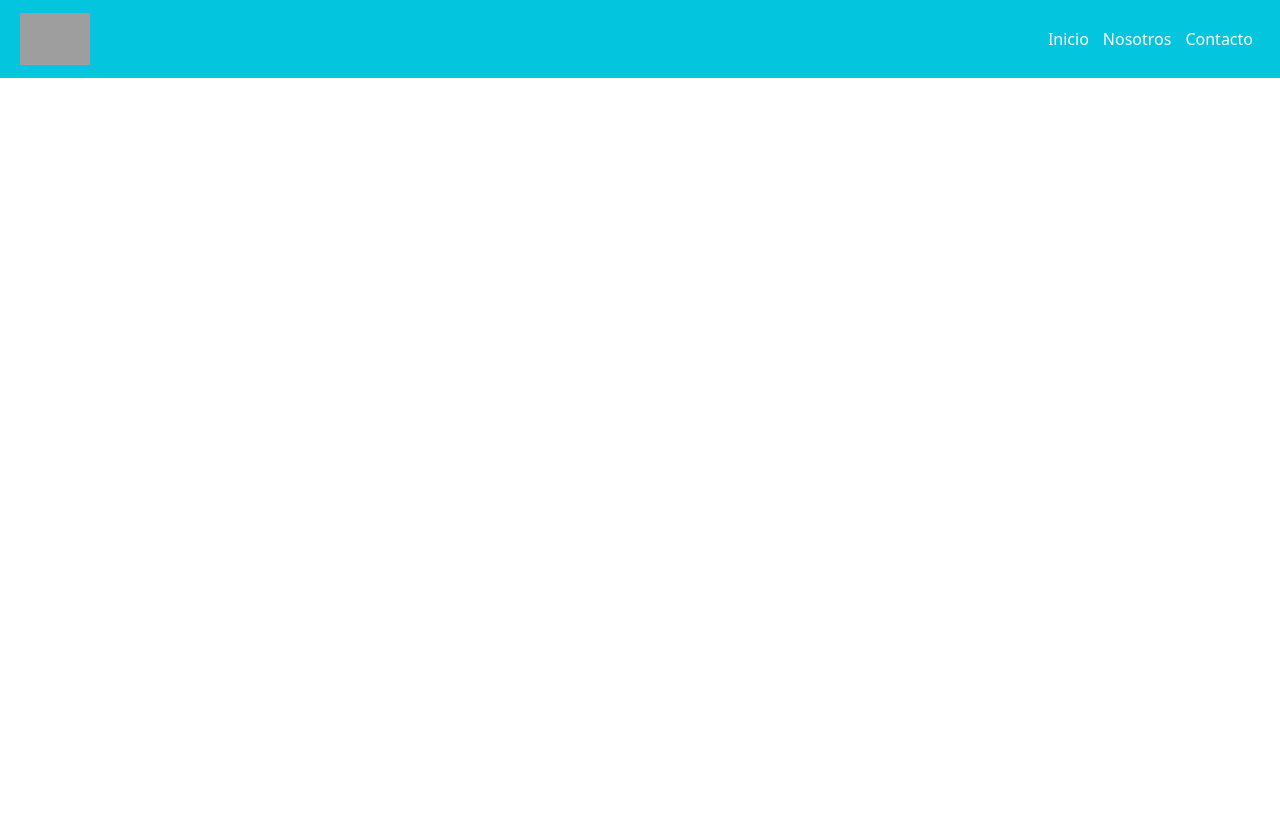
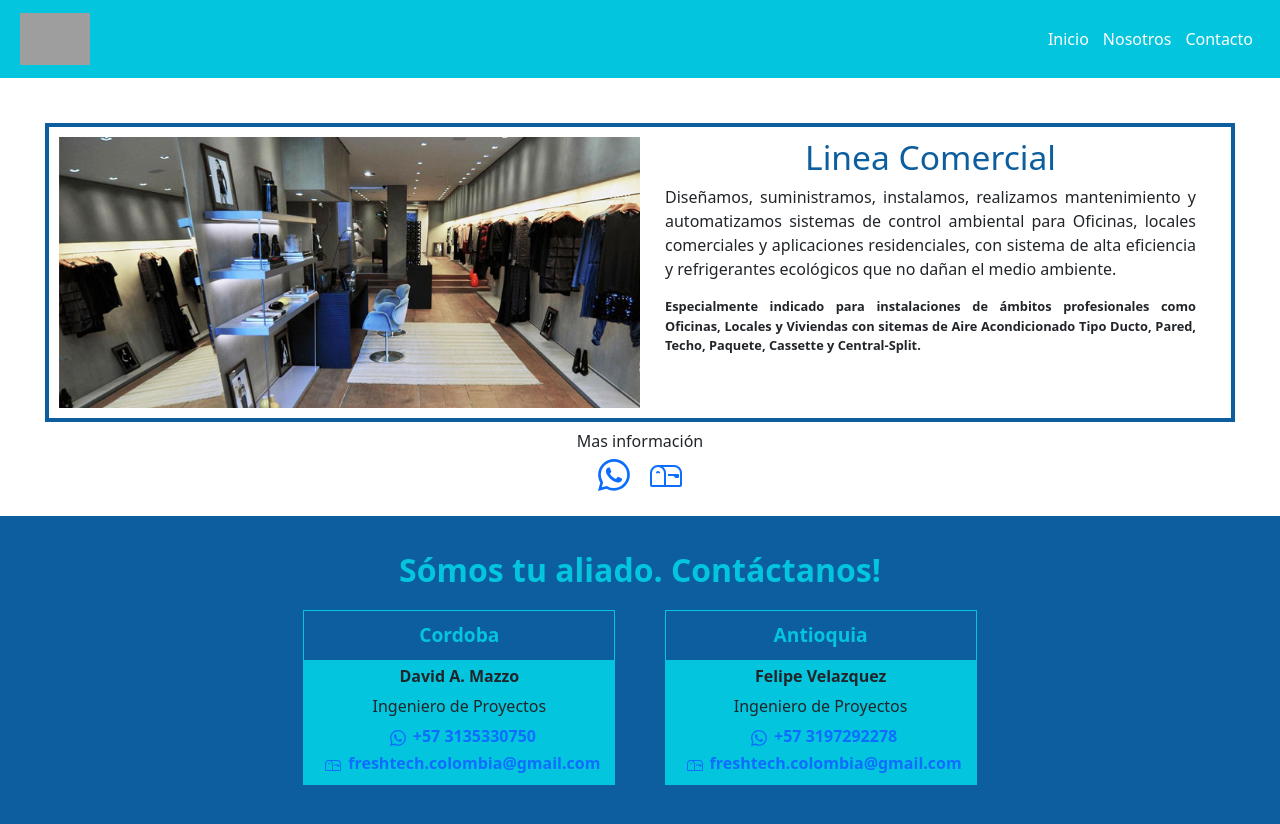
Before and after one commit to petudeveloper/freshtech-web-page, a React (Create React App) app: page /linea/comercial in a window 1280 px wide. Before the commit the page ends 800 px from the top, so only its background shows below. Built offline with nearby package versions, Linux system fonts and the light colour scheme; grey boxes are pictures that could not be loaded.

Commit message:
Add dynamic routing for each linea.

```diff
--- a/src/App.js
+++ b/src/App.js
@@ -5,6 +5,8 @@ import NavBar from './components/NavBar/NavBar';
 import Home from './pages/Home';
 import AboutUs from './pages/AboutUs';
 import QuotationForm from './pages/QuotationForm';
+import Lineas from './pages/Lineas';
+import Footer from './components/Footer/Footer';
 
 function App() {
   return (
@@ -15,7 +17,9 @@ function App() {
           <Route exact path="/" component={Home} />
           <Route path="/about-us" component={AboutUs} />
           <Route path="/cotizar" component={QuotationForm} />
+          <Route path="/linea/:linea" component={Lineas} />
         </Switch>
+        <Footer />
       </div>
     </Router>
   );
--- /dev/null
+++ b/src/components/Linea/Linea.js
@@ -0,0 +1,53 @@
+import PropTypes from 'prop-types';
+import { useEffect } from 'react/';
+import { BsWhatsapp, BsMailbox } from 'react-icons/bs';
+import styles from './Linea.module.css';
+
+const Linea = ({
+  name, imageUrl, info, adicional,
+}) => {
+  useEffect(() => {
+    window.scrollTo(0, 0);
+  }, []);
+  return (
+    <div>
+
+      <div className={styles.container}>
+        <div className={styles.imageContainer}>
+          <img src={imageUrl} alt={`linea${name}`} className={styles.image} />
+        </div>
+        <div className={styles.infoContainer}>
+          <h2 className={styles.title}>
+            Linea
+            {' '}
+            {name}
+          </h2>
+          <p className={styles.info}>
+            {info}
+          </p>
+          <p className={styles.adicional}>
+            {adicional}
+          </p>
+        </div>
+      </div>
+      <div className={styles.masInformacionContainer}>
+        <h6>Mas información</h6>
+        <a href="https://api.whatsapp.com/send?phone=573197292278">
+          <BsWhatsapp className={styles.icon} />
+        </a>
+        <a href="mailto:freshtech.colombia@gmail.com">
+          <BsMailbox className={styles.icon} />
+        </a>
+      </div>
+    </div>
+  );
+};
+
+Linea.propTypes = {
+  name: PropTypes.string.isRequired,
+  imageUrl: PropTypes.string.isRequired,
+  info: PropTypes.string.isRequired,
+  adicional: PropTypes.string.isRequired,
+};
+
+export default Linea;
--- /dev/null
+++ b/src/components/Linea/Linea.module.css
@@ -0,0 +1,57 @@
+.container {
+  display: grid;
+  grid-template-columns: 1fr 1fr;
+  margin: 45px 45px 0 45px;
+  padding: 10px;
+  border: solid 4px #0c5e9f;
+  height: 100%;
+}
+
+.imageContainer {
+  width: 100%;
+  background-color: aqua;
+}
+
+.infoContainer {
+  text-align: center;
+}
+
+.info {
+  padding: 0 25px;
+  text-align: justify;
+}
+
+.adicional {
+  font-weight: bold;
+  font-size: 0.8rem;
+  text-align: justify;
+  padding: 0 25px;
+}
+
+.image {
+  width: 100%;
+  height: 100%;
+}
+
+.title {
+  font-size: 2.1rem;
+  color: #0c5e9f;
+}
+
+.masInformacionContainer{
+  text-align: center;
+  padding: 10px;
+  margin-bottom: 15px;
+}
+
+.icon {
+  font-size: 2rem;
+  margin: 0 10px;
+}
+
+@media (max-width: 768px) {
+  .container {
+    grid-template-columns: 1fr;
+    grid-template-rows: 1fr 100%;
+  }
+}
--- a/src/components/LineasTodas/Card.js
+++ b/src/components/LineasTodas/Card.js
@@ -13,7 +13,7 @@ const Card = ({ name, information }) => (
     <p className={styles.information}>{information}</p>
     <div className={styles.buttonContainer}>
       <button type="button" className={styles.button}>
-        <Link to="/cotizar" className={styles.buttonSpan}>Más Información</Link>
+        <Link to={`/linea/${name.toLowerCase()}`} className={styles.buttonSpan}>Más Información</Link>
       </button>
     </div>
   </li>
--- a/src/pages/AboutUs.js
+++ b/src/pages/AboutUs.js
@@ -1,10 +1,8 @@
 import AboutUs from '../components/AboutUs/AboutUs';
-import Footer from '../components/Footer/Footer';
 
 const About = () => (
   <div id="AboutUs">
     <AboutUs />
-    <Footer />
   </div>
 );
 
--- a/src/pages/Home.js
+++ b/src/pages/Home.js
@@ -1,6 +1,5 @@
 import Lineas from '../components/LineasTodas/Lineas';
 import BackgroundImage from '../components/BackgroundImage/BackgroundImage';
-import Footer from '../components/Footer/Footer';
 import Servicios from '../components/Servicios/Servicios';
 
 const Home = () => (
@@ -8,7 +7,6 @@ const Home = () => (
     <BackgroundImage />
     <Servicios />
     <Lineas />
-    <Footer />
   </div>
 );
 
--- /dev/null
+++ b/src/pages/Lineas.js
@@ -0,0 +1,56 @@
+/* eslint-disable max-len */
+import PropTypes from 'prop-types';
+import Linea from '../components/Linea/Linea';
+
+const lineasObject = [
+  {
+    name: 'Industrial',
+    image: '/images/lineas/industrial.jpg',
+    info: 'Es parte esencial de toda empresa garantizar la salubridad, bienestar, productividad de los trabajadores y la vitalidad económica. Es por esto que a nuestros clientes de la lineas industrial les ofrecemos las más altas prestaciones, tecnología y diseño, para garantizar un alto grado de confort, rendimiento óptimo con el mínimo consumo, bajo nivel sonoro y el máximo respeto al medio ambiente.',
+    adicional: 'Especialmente indicado para instalaciones de ámbitos profesionales como oficinas y comercios con sistemas VRV/ VRF (Volumen de Refrigerante Variable). ',
+  },
+  {
+    name: 'Comercial',
+    image: '/images/lineas/comercial.jpg',
+    info: ' Diseñamos, suministramos, instalamos, realizamos mantenimiento y automatizamos sistemas de control ambiental para Oficinas, locales comerciales y aplicaciones residenciales, con sistema de alta eficiencia y refrigerantes ecológicos que no dañan el medio ambiente.',
+    adicional: 'Especialmente indicado para instalaciones de ámbitos profesionales como Oficinas, Locales y Viviendas con sitemas de Aire Acondicionado Tipo Ducto, Pared, Techo, Paquete, Cassette y Central-Split.',
+  },
+  {
+    name: 'Domestica',
+    image: '/images/lineas/domestica.jpg',
+    info: 'Contamos con personal altamente especializado en Aire Acondicionado para poder asesorarle en el sistema que más se ajuste a sus necesidades, teniendo en cuenta la ubicación idónea de las unidades interiores con la finalidad de presentar una agradable decoración interior. Abarcamos todos los campos de distribución, reparación y mantenimiento.',
+    adicional: 'Especialmente indicado para instalaciones de ámbitos de tipo domestico como Casas, Apartamentos y Fincas con sitemas de Aire Acondicionado Portatiles, sitemas Split o Mini-Split y PisoTecho, Cassette.',
+  },
+  {
+    name: 'Oficina',
+    image: '/images/lineas/oficina.jpg',
+    info: 'Los edificios de oficinas son los sitios donde pasamos el 70% o más de nuestro tiempo durante la semana, por ende es adecuado crear un ambiente de confort, eliminando el estrés térmico, aumentarás los niveles de producción de tu equipo de trabajo y los clientes estarán a gusto. Si es posible, antes de instalar un sistema de aire acondicionado en una oficina,  realizar un estudio previo de la zona a aclimatar y de sus focos de calor: equipos informáticos, personas y radiación solar.',
+    adicional: 'Especialmente indicado para instalaciones de ámbitos profesionales como Oficinas, Locales Comerciales y Estudios con sitemas de Aire Acondicionado Tipo Ducto, Pared, Techo y Cassette.',
+  },
+  {
+    name: 'Hospitalaria',
+    image: '/images/lineas/hospitalaria.jpg',
+    info: 'Diseñamos, Suministramos, Instalamos, hacemos mantenimiento y automatizamos Sistemas de flujo laminar y/o paralelo con filtración Absoluta (HEPA, 99.99%) para salas de cirugía, con sistemas de recuperación de energía y alta eficiencia energética, que proporciona ambientes controlados aptos para cirugías de alto riesgo.',
+    adicional: 'Especialmente indicado para instalaciones de ámbitos profesionales como Clínicas y Hospitales cons sistemas de Aire Acondicionado tipo Paquete, Manejadora, MEC, Chiller.',
+  },
+];
+
+const Lineas = ({ match }) => {
+  const lineaToRender = lineasObject.find((linea) => match.params.linea === linea.name.toLowerCase());
+  return (
+    <div>
+      <Linea
+        name={lineaToRender.name}
+        imageUrl={lineaToRender.image}
+        info={lineaToRender.info}
+        adicional={lineaToRender.adicional}
+      />
+    </div>
+  );
+};
+
+Lineas.propTypes = {
+  match: PropTypes.isRequired,
+};
+
+export default Lineas;
--- a/src/pages/QuotationForm.js
+++ b/src/pages/QuotationForm.js
@@ -1,10 +1,8 @@
 import Form from '../components/Form/Form';
-import Footer from '../components/Footer/Footer';
 
 const QuotationForm = () => (
   <div>
     <Form />
-    <Footer />
   </div>
 );
 
```
